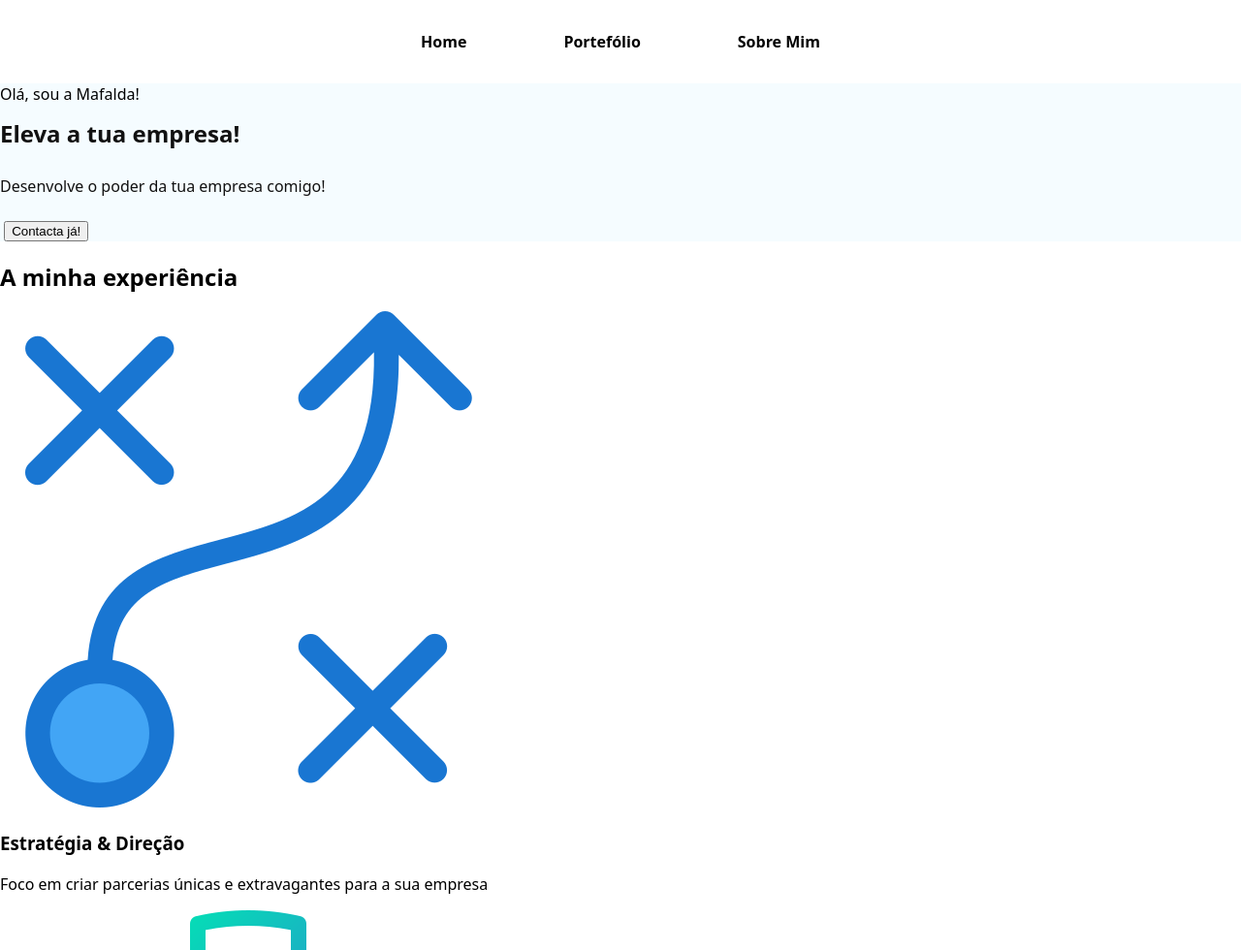
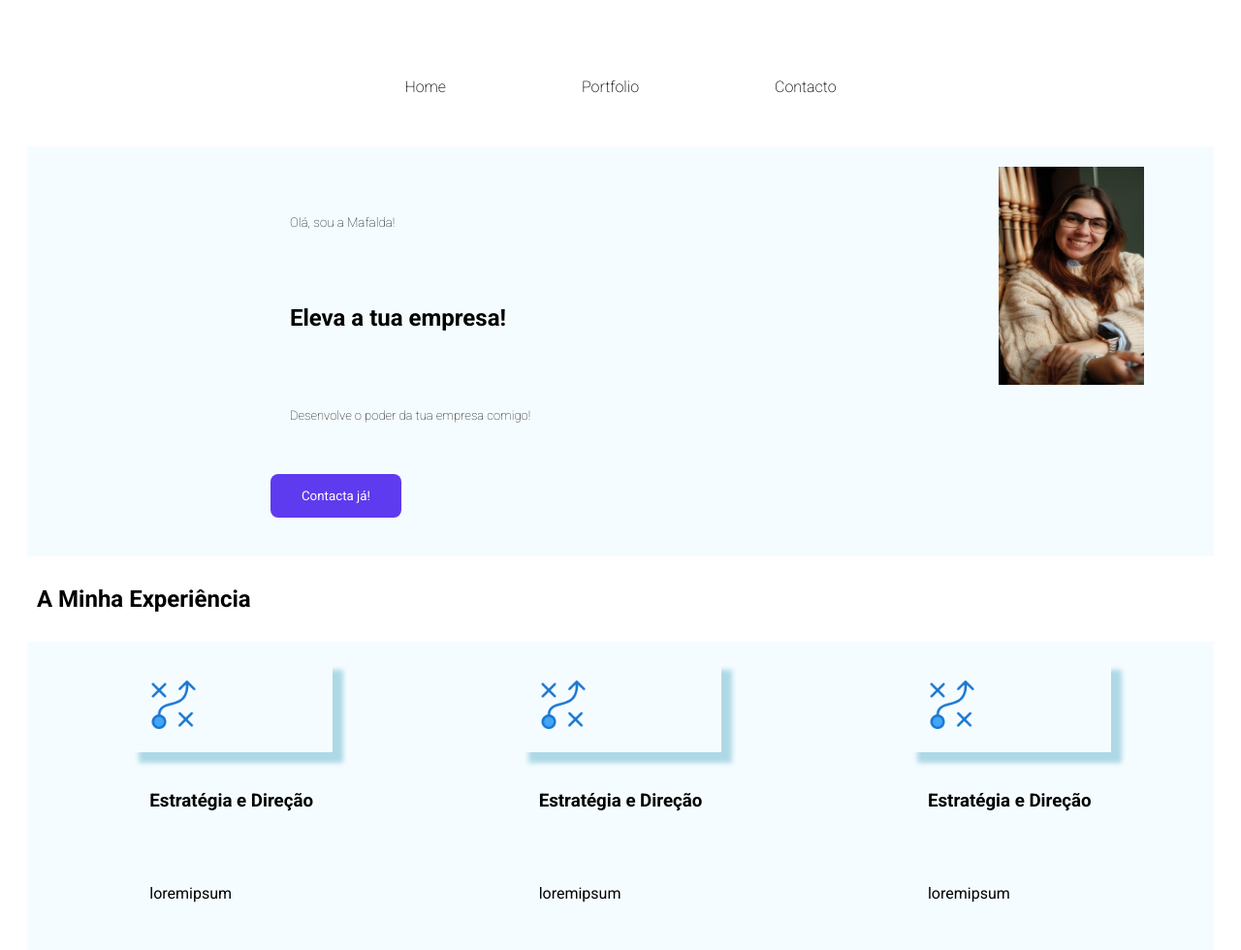
Before and after one commit to mafaldasampaiomoura-cmyk/sessao04_cssgrid_layoutfinal, a plain HTML site: page index.html in a window 1280 px wide. Shown: the top 980 px of the page at 97% size. Drawn offline with Linux system fonts and the light colour scheme.

Commit message:
update html and css file

```diff
--- a/index.html
+++ b/index.html
@@ -1,83 +1,71 @@
 <!DOCTYPE html>
 <html lang="en">
 <head>
-    <link rel="stylesheet" type="text/css" href="style.css" media="screen" />
     <meta charset="UTF-8">
     <meta name="viewport" content="width=device-width, initial-scale=1.0">
-    <title>Document</title>
+    <link rel="stylesheet" href="style.css">
+    <title>Mafalda's Portfolio</title>
+    <link rel="preconnect" href="https://fonts.googleapis.com">
+    <link rel="preconnect" href="https://fonts.gstatic.com" crossorigin>
+    <link href="https://fonts.googleapis.com/css2?family=Roboto:ital,wght@0,100..900;1,100..900&display=swap" rel="stylesheet">
 </head>
 <body>
-    <header>
-    <nav class="menu"> <!--Aqui dentro está a navegação do site -->
-    <ul> <!-- Quero uma lista mas quero que ela não esteja de forma ordenada - ou seja, 1|2|3... -->
-        <li><a href="#home">Home</a></li> <!--  list item = um item da lista -->
-        <li><a href="#portfolio">Portefólio</a></li> <!-- a é uma anchor da lista - href significa que quando carregar ele vai buscar esse id -->
-        <li><a href="#about">Sobre Mim</a></li>
-    </ul>
+    <nav>
+        <ul id = "menu-principal">
+            <li><a>Home</a></li>
+            <li><a>Portfolio</a></li>
+            <li><a>Contacto</a></li>
+        </ul>
     </nav>
-    </header>
 
-    <main>
-        <section id="home" >
-            <div class =
-            <h2>Olá, sou a Mafalda!</h2>
-            <h1>Eleva a tua empresa!</h1>
-            <p>Desenvolve o poder da tua empresa comigo!</p>
+    <div id = "flex1">
+        <div class="flex_text" class="flex_button">
+        <div class="flex_text"><h2>Olá, sou a Mafalda!</h2></div>
+        <div class="flex_text"><h1>Eleva a tua empresa!</h1></div>
+        <div class="flex_text"><p>Desenvolve o poder da tua empresa comigo!</p></div>
+        <div class="flex_button"><button type="button">Contacta já!</button></div>
+        </div>
+        <div class = "flex1_imagem">
+         <img src="./imagens_a_usar/foto_Mafalda.jpg" width="150" height="225" alt="Foto Perfil Mafalda Moura" ></img>
+        </div>
+    </div>
 
-            <img class="experience-card__icon" src="strategy.png" alt="" aria-hidden="true">
+    <h2>A Minha Experiência</h2>
+    <div id ="experiencia_mafalda" class="experiencia_título" class="experiencia_texto" class="experiencia_imagem">
+
+        <div class = "estrategia_direcao">
+            <div class="experiencia_imagem"><img src="./imagens_a_usar/strategy.png" width="50" height="50" alt="logotipo estratégia"></img></div>
+            <div class="experiencia_título"><h3>Estratégia e Direção</h3></div>
+            <div class=""experiencia_texto><p>loremipsum</p></div>
+        </div>
+
+        <div class = "branding_logo">
+            <div class="experiencia_imagem"><img src="./imagens_a_usar/strategy.png" width="50" height="50" alt="logotipo estratégia"></img></div>
+            <div class="experiencia_título"><h3>Estratégia e Direção</h3></div>
+            <div class=""experiencia_texto><p>loremipsum</p></div>
+        </div>
+
+        <div class = "dev_webflow">
+            <div class="experiencia_imagem"><img src="./imagens_a_usar/strategy.png" width="50" height="50" alt="logotipo estratégia"></img></div>
+            <div class="experiencia_título"><h3>Estratégia e Direção</h3></div>
+            <div class=""experiencia_texto><p>loremipsum</p></div>
+        </div>
+    </div>
+
+    <div id = "sobre_mim">
+        <div class="sobre_mim_titulo" class="sobre_mim_texto">
+            <div class = "sobre_mim_imagem">
+                <img src="./imagens_a_usar/foto_Mafalda.jpg" width="150" height="225" alt="Foto Perfil Mafalda Moura" ></img>
+            </div>
+
+            <div class="sobre_mim_texto"><h2>Sobre Mim</h2></div>
+
+            <div class="sobre_mim_texto"><p>Lorem ipsum dolor sit amet, consectetur adipiscing elit. Fusce varius faucibus massa sollicitudin amet augue. Nibh metus a semper purus mauris duis. Lorem eu neque, tristique quis duis. Nibh scelerisque ac adipiscing velit non nulla in amet pellentesque.
+                Sit turpis pretium eget maecenas. Vestibulum dolor mattis consectetur eget commodo vitae. Amet pellentesque sit pulvinar lorem mi a, euismod risus r.</p></div>
+            </div>
 
 
-            <button type="button">Contacta já!</button>
-        </section>
-
-        <section id="portfolio" >
-            <h2> A minha experiência </h2>
-            <div class="experience__grid">
-                <article class="experience-card">
-                    <img class="experience-card__icon" src="imagens_a_usar/strategy.png" alt="" aria-hidden="true">
-                    <h3 class="experience-card__title">Estratégia & Direção</h3>
-                    <p class="experience-card__text">
-                        Foco em criar parcerias únicas e extravagantes para a sua empresa
-                    </p>
-                </article>
-
-                <article class="experience-card">
-                    <img class="experience-card__icon" src="imagens_a_usar/branding.png" alt="" aria-hidden="true">
-                    <h3 class="experience-card__title">Branding & Logo</h3>
-                    <p class="experience-card__text">
-                        Um novo visual para a sua marca para atingir tudo o que anseia!
-                    </p>
-                </article>
-
-                <article class="experience-card">
-                    <img class="experience-card__icon" src="imagens_a_usar/tela-do-monitor.png" alt="" aria-hidden="true">
-                    <h3 class="experience-card__title">Desenvolvimento de Webflow</h3>
-                    <p class="experience-card__text">
-                        Os melhores flows para que nunca tenha reclamações.
-                    </p>
-                </article>
-            </div>
-
-        </section>
-
-        <section id="about" >
-            <img class="about" src="imagens_a_usar/foto_Mafalda.jpg" alt="" aria-hidden="true">
-            <h1> SOBRE MIM </h1>
-            <p>Lorem ipsum dolor sit amet, consectetur adipiscing elit.
-                Fusce varius faucibus massa sollicitudin amet augue.
-                Nibh metus a semper purus mauris duis.
-                Lorem eu neque, tristique quis duis. Nibh scelerisque ac adipiscing velit non nulla in amet pellentesque.
-                Sit turpis pretium eget maecenas. Vestibulum dolor mattis consectetur eget commodo vitae.
-                Amet pellentesque sit pulvinar lorem mi a, euismod risus r.
-            </p>
-        </section>
-
-        <section id="contacto" ></section>
-    </main>
-
-    <footer>
-
-    </footer>
+    </div>
 
 
 </body>
--- a/style.css
+++ b/style.css
@@ -1,57 +1,97 @@
-body {
-    margin: 0;
-    font-family: system-ui, -apple-system, BlinkMacSystemFont, 'Segoe UI', Roboto, Oxygen, Ubuntu, Cantarell, 'Open Sans', 'Helvetica Neue', sans-serif
+*{
+    font-family: "roboto", sans-serif;
+    text-align: justify;
+    padding:10px;
 }
-
-.menu ul{
-    display: flex;
+/* Menu Principal */
+#menu-principal{
+   display: flex;
     justify-content: center;
     padding: 16px 24px;
     gap: 100px;
     list-style: none;
     color: black;
-    font-weight: 600;
+    font-weight: 200;
     text-decoration: none;
 }
 
-.menu a{
-    list-style: none;
-    color: black;
-    font-weight: 600;
-    text-decoration: none;
+/*Primeiro Menu */
+#flex1{
+    background-color: #F5FCFF;
+    display: flex;
+    justify-content: space-around;
+
 }
 
-#home {
-    background-color: #F5FCFF;
+.flex_text{
+    margin: 10px;
+
+}
+.flex_text h1{
+    margin:0%
+    color: 74pt;
+    font-weight: bold;
+    font-size: x-large;
+    justify-content: left;
 }
 
-#home h2{
-    margin: 0;
-    margin-bottom: 12px;
-    font-weight: normal;
-    font-size: 16px;
-    font-weight: 400;
-    line-height: 1.1;
-    color: #111;
+.flex_text h2{
+    font-weight:lighter;
+    font-size: smaller;
 }
 
-#home h1{
-    margin: 0;
-    margin-bottom: 16px;
-    font-weight:800;
-    font-size: 24px;
-    font-weight: 800;
-    line-height: 2.5;
-    color: #111;
+.flex_text p{
+    font-weight: 50;
+    font-size:small;
 }
 
-#home p{
-    margin: 0;
-    margin-bottom: 24px;
-    max-width: 48ch;
-    font-weight: normal;
-    font-size: 16px;
-    font-weight: 200;
-    line-height: 1.1;
-    color: #111;
+.flex_button button{
+    background-color: #5E3BEE;
+    border:none ;
+    color: white;
+    padding: 15px 32px;
+    text-align: center;
+    text-decoration: none;
+    display: inline-block;
+    border-radius: 8px;
 }
+
+.flex1_imagem{
+    border: 0px solid #ddd;
+  border-radius: 4px;
+  padding: 1px;
+  width: 10px;
+}
+
+/* Experiencia Mafalda */
+#experiencia_mafalda{
+    background-color:#F5FCFF ;
+    display: flex;
+    justify-content: space-around;
+
+}
+/*Estratégia e Direção*/
+
+.experiencia_imagem{
+   box-shadow: 10px 10px 5px 1px lightblue;
+}
+.experiencia_titulo h3{
+    background-color:
+}
+
+/*Sobre Mim*/
+
+#sobre_mim{
+    display: grid;
+    gap: 10px;
+}
+
+.sobre_mim_texto h2{
+    font-weight:bolder;
+    font-size:medium;
+}
+
+.sobre_mim_texto p{
+    font-weight: 50;
+    font-size:small;
+}
```
Also changed, not shown: index_final.html (added, +83 -0 lines).
